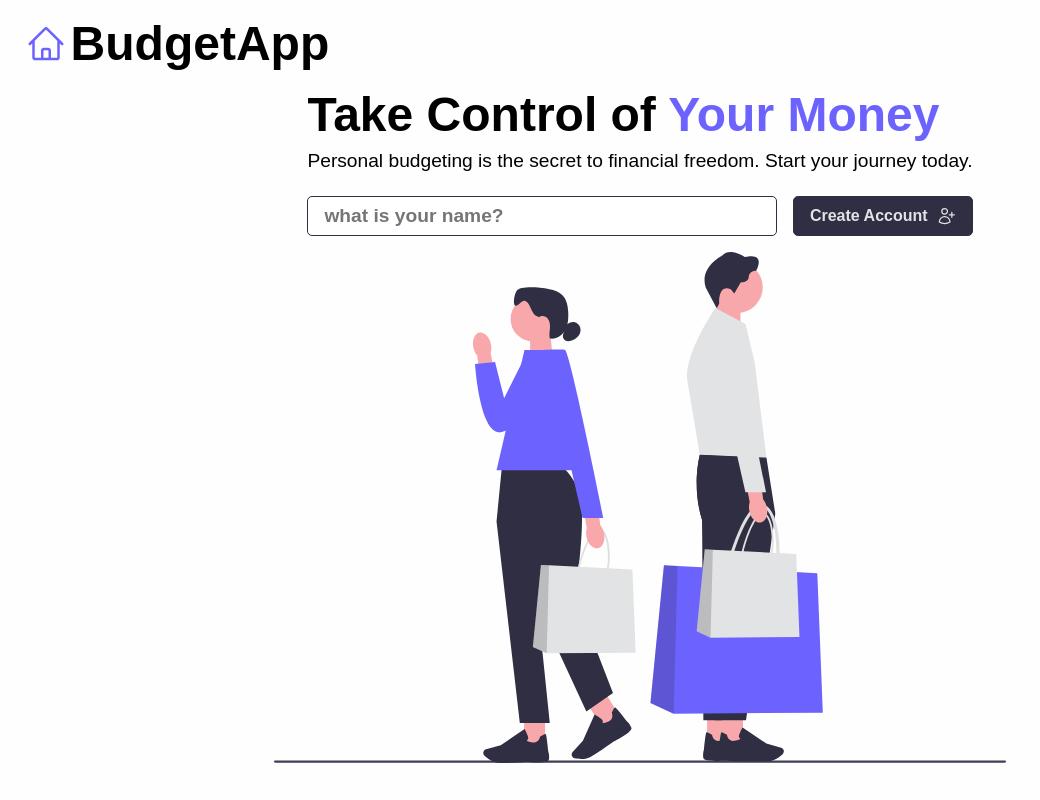
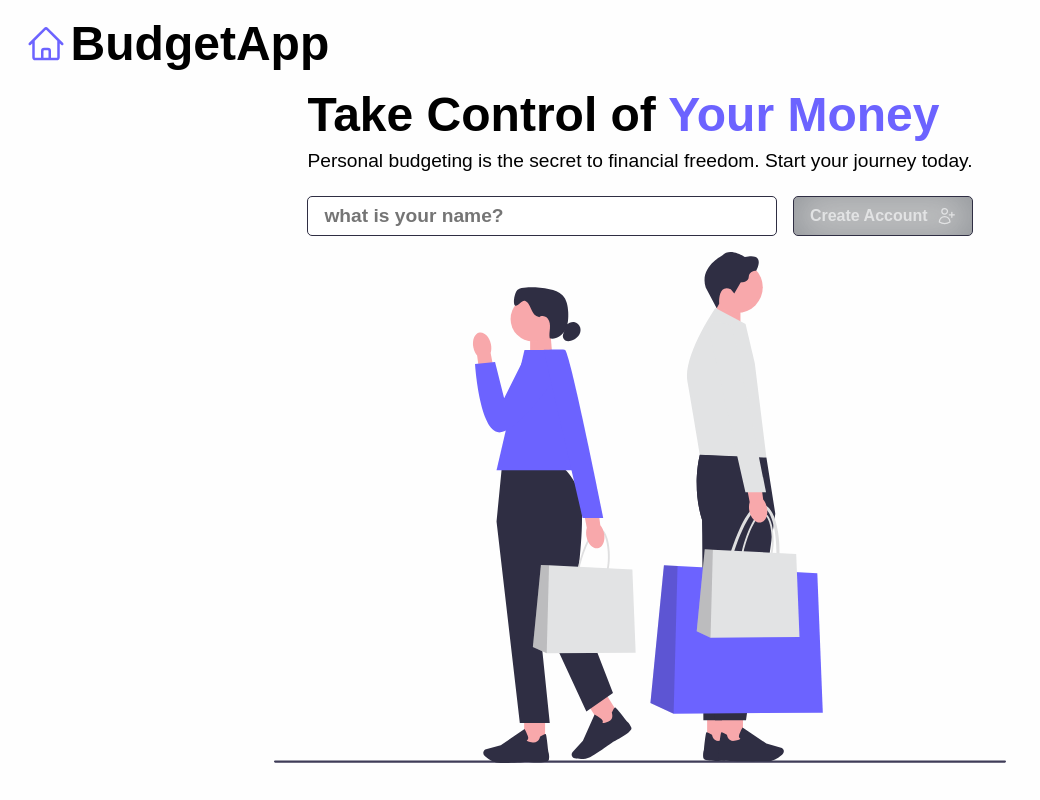
Before and after one commit to AmirManshadi/budget-app, a React (Vite) app: page / in a window 1280 px wide. Shown: the whole page, without its empty margins (0-1040 px from the left). Built offline with nearby package versions, Linux system fonts and the light colour scheme; a web font is replaced by a local one.

Commit message:
feat: remove submit functionality on empty input

```diff
--- a/src/components/LoginForm.jsx
+++ b/src/components/LoginForm.jsx
@@ -1,3 +1,6 @@
+// react import
+import { useState } from "react"
+
 // rrd import
 import { Form } from "react-router-dom"
 
@@ -8,6 +11,16 @@ import { UserPlusIcon } from "@heroicons/react/24/outline"
 import illustration from "../assets/landing_page_illustration.svg"
 
 function LoginForm() {
+	const [isButtonDisabled, setIsButtonDisabled] = useState(true)
+
+	function checkInputLength(e) {
+		if (e.target.value.length > 0) {
+			setIsButtonDisabled(false)
+		} else {
+			setIsButtonDisabled(true)
+		}
+	}
+
 	return (
 		<div className="login-form">
 			<section>
@@ -25,9 +38,10 @@ function LoginForm() {
 						placeholder="what is your name?"
 						aria-label="Your Name"
 						autoComplete="given-name"
+						onChange={checkInputLength}
 					/>
 					<input type="hidden" name="_action" value="newUser" />
-					<button type="submit">
+					<button type="submit" disabled={isButtonDisabled}>
 						<span>Create Account</span>
 						<UserPlusIcon width={20} />
 					</button>
--- a/src/scss/_loginform.scss
+++ b/src/scss/_loginform.scss
@@ -41,8 +41,14 @@
 			button {
 				@extend %btn-dark;
 				@include flex(row, center, center, 0.5rem);
+				transition: all 300ms;
 				&:hover {
 					background-color: $dark-color-hover;
+				}
+				&:disabled {
+					background-color: #cfcfcf;
+					box-shadow: inset rgba(72, 79, 90, 0.5) 0px 0px 40px 0px,
+						rgba(0, 0, 0, 0.3) 0px 30px 100px -24px;
 				}
 			}
 		}
```
